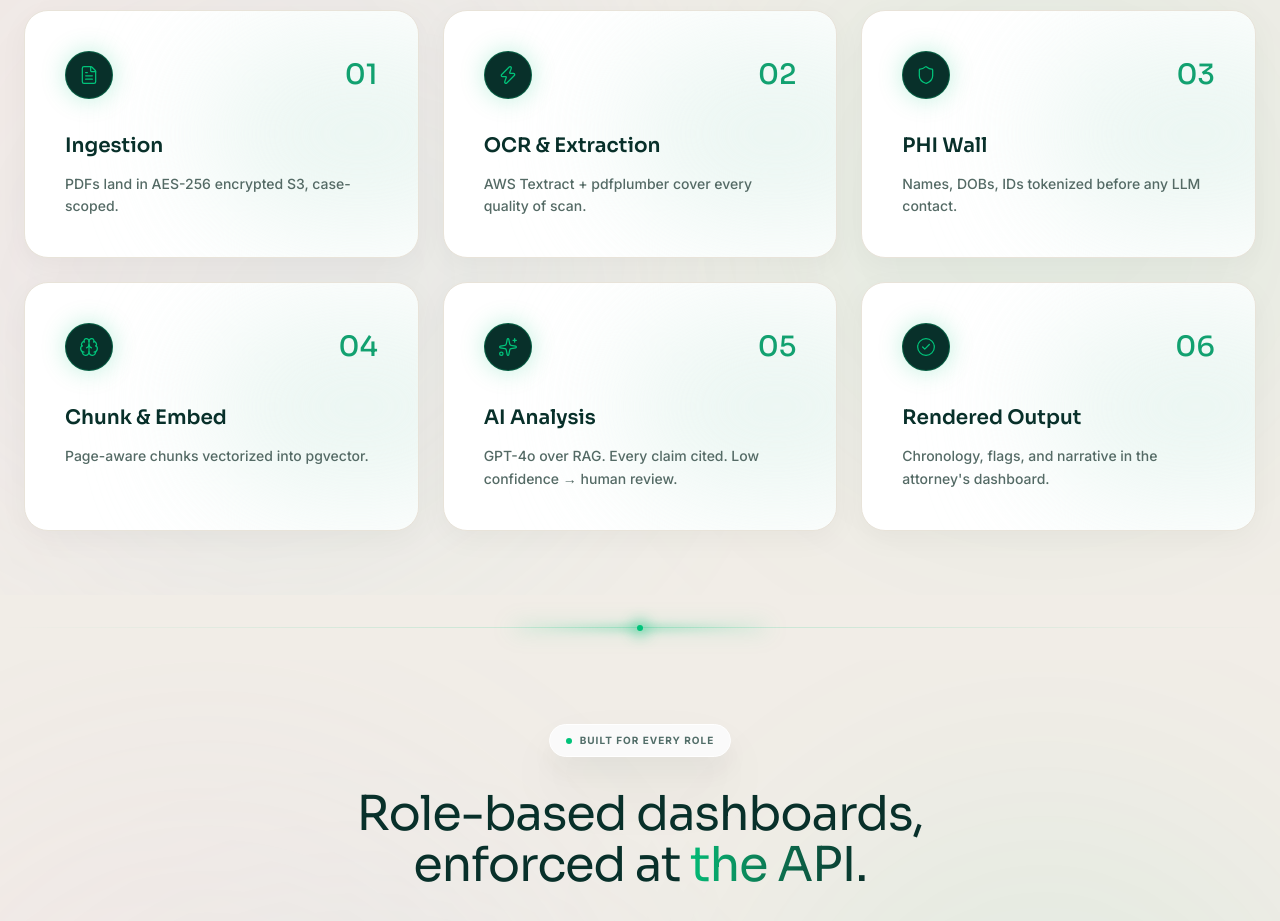
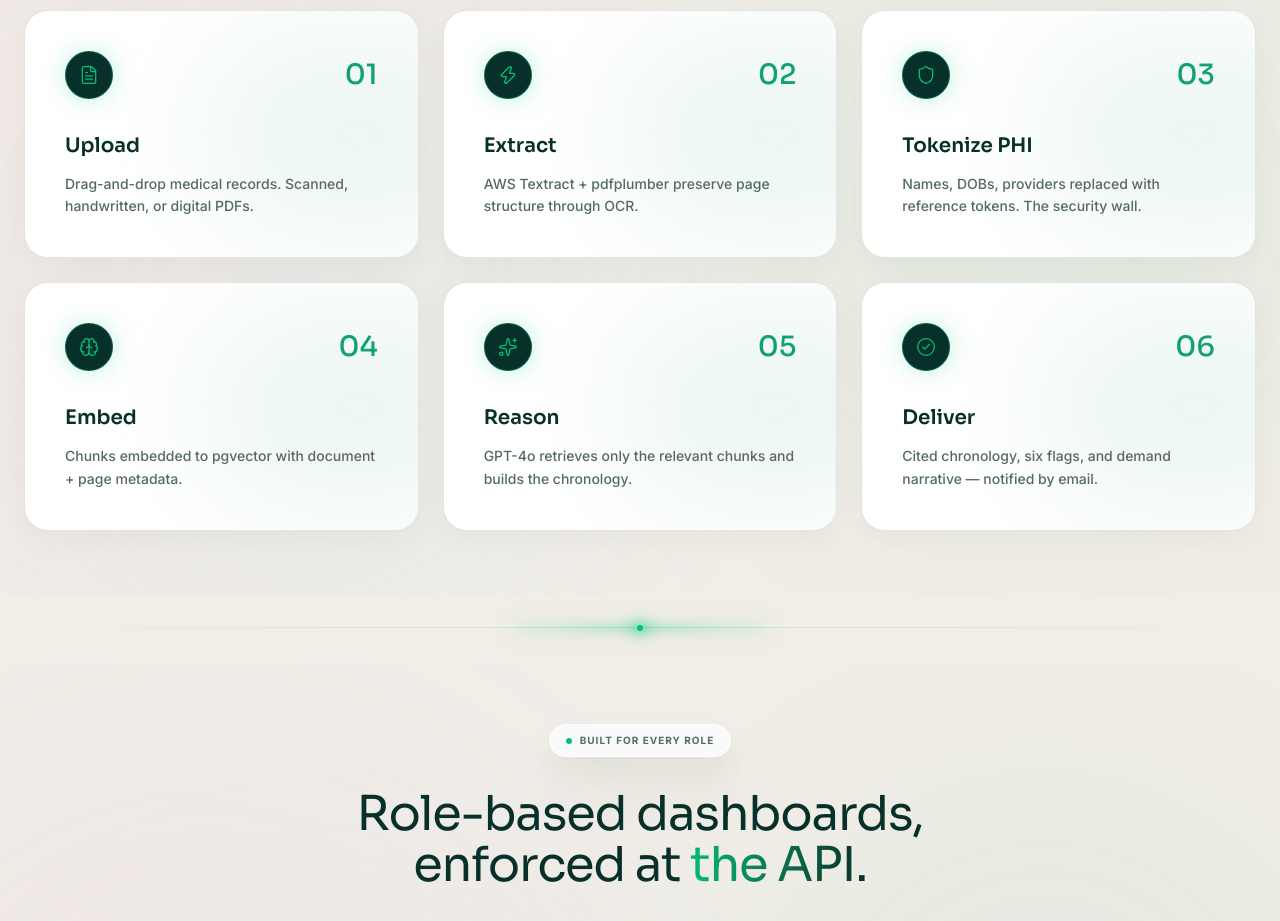
Before and after one commit to anilbuffer/lex-value-ai, a Next.js app: page / in a window 1280 px wide. Shown: the part 8800-9721 px from the top of the page. Built offline with nearby package versions, Linux system fonts and the light colour scheme.

Commit message:
AI Pipeline : icons added

```diff
--- a/src/components/sections/AIWorkflow.tsx
+++ b/src/components/sections/AIWorkflow.tsx
@@ -8,38 +8,38 @@ const stages = [
   {
     num: "01",
     icon: FileText,
-    title: "Ingestion",
-    description: "PDFs land in AES-256 encrypted S3, case-scoped."
+    title: "Upload",
+    description: "Drag-and-drop medical records. Scanned, handwritten, or digital PDFs."
   },
   {
     num: "02",
     icon: Zap,
-    title: "OCR & Extraction",
-    description: "AWS Textract + pdfplumber cover every quality of scan."
+    title: "Extract",
+    description: "AWS Textract + pdfplumber preserve page structure through OCR."
   },
   {
     num: "03",
     icon: Shield,
-    title: "PHI Wall",
-    description: "Names, DOBs, IDs tokenized before any LLM contact."
+    title: "Tokenize PHI",
+    description: "Names, DOBs, providers replaced with reference tokens. The security wall."
   },
   {
     num: "04",
     icon: Brain,
-    title: "Chunk & Embed",
-    description: "Page-aware chunks vectorized into pgvector."
+    title: "Embed",
+    description: "Chunks embedded to pgvector with document + page metadata."
   },
   {
     num: "05",
     icon: Sparkles,
-    title: "AI Analysis",
-    description: "GPT-4o over RAG. Every claim cited. Low confidence → human review."
+    title: "Reason",
+    description: "GPT-4o retrieves only the relevant chunks and builds the chronology."
   },
   {
     num: "06",
     icon: CheckCircle2,
-    title: "Rendered Output",
-    description: "Chronology, flags, and narrative in the attorney's dashboard."
+    title: "Deliver",
+    description: "Cited chronology, six flags, and demand narrative — notified by email."
   }
 ];
 
```
